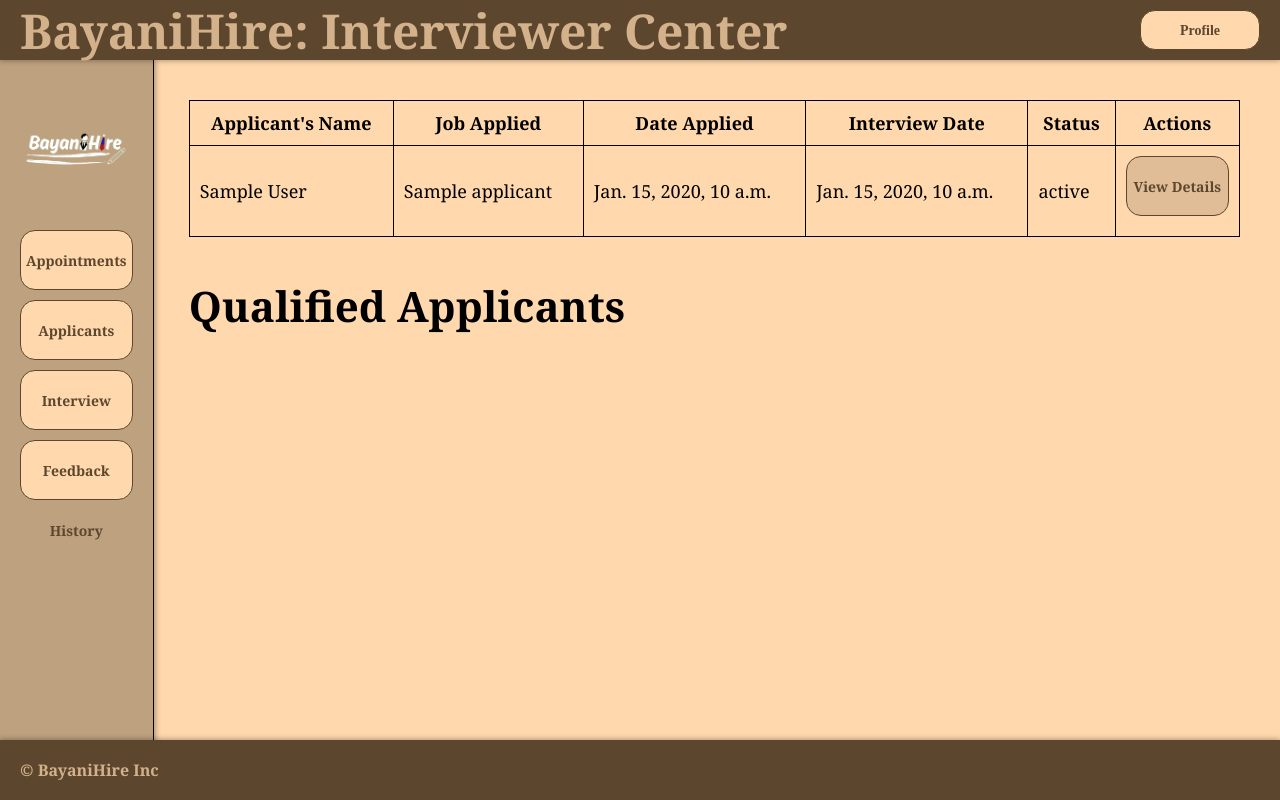
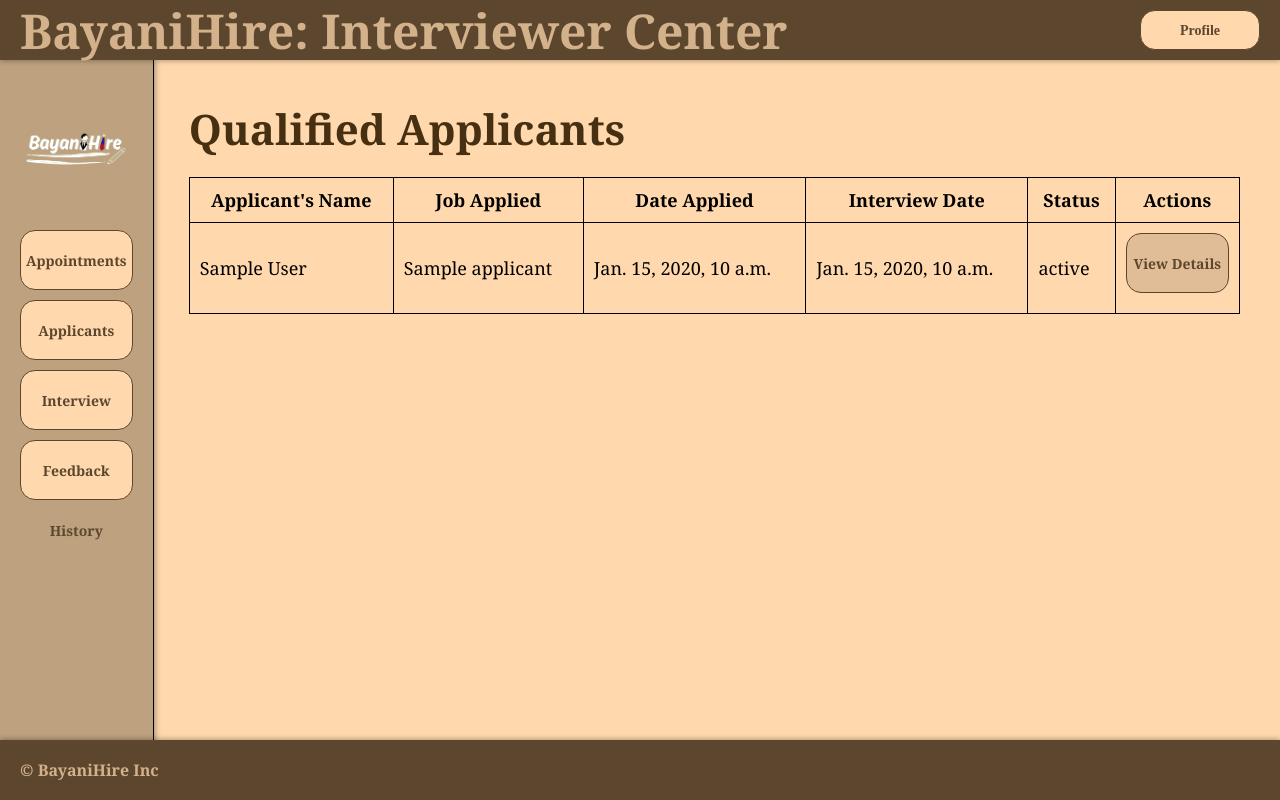
Before and after one commit to BayaniHire/WebApplication, a Django app: template users_app/templates/Applicants.html in a window 1280 px wide. Run offline with Django 5.2, Linux system fonts and the light colour scheme; the template is opened without the code that fills it: most values are stand-ins (such as "Sample title", 1, 10 or a date in 2020).

Commit message:
Update Applicants.html

```diff
--- a/users_app/templates/Applicants.html
+++ b/users_app/templates/Applicants.html
@@ -2,6 +2,9 @@
 
 {% block body %}
     <div class="main-content">
+        <div class="qualified-applicants">
+            <h2 style="color: rgb(71, 48, 17);">Qualified Applicants</h2>
+        </div>
         <table>
             <thead>
                 <tr>
@@ -33,8 +36,6 @@
             </tbody>
         </table>
 
-        <div class="qualified-applicants">
-            <h2>Qualified Applicants</h2>
-        </div>
+
     </div>
 {% endblock %}
```
